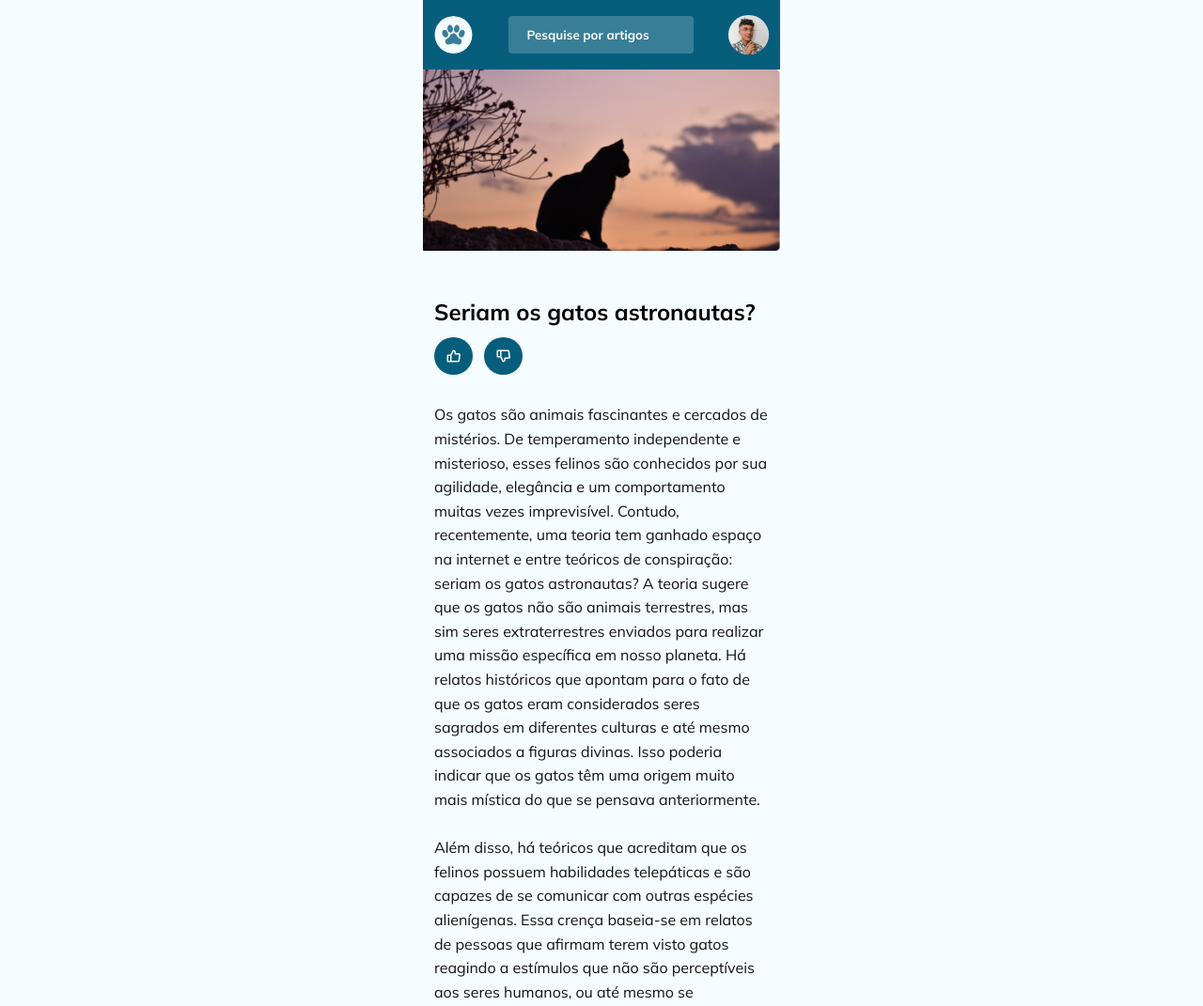
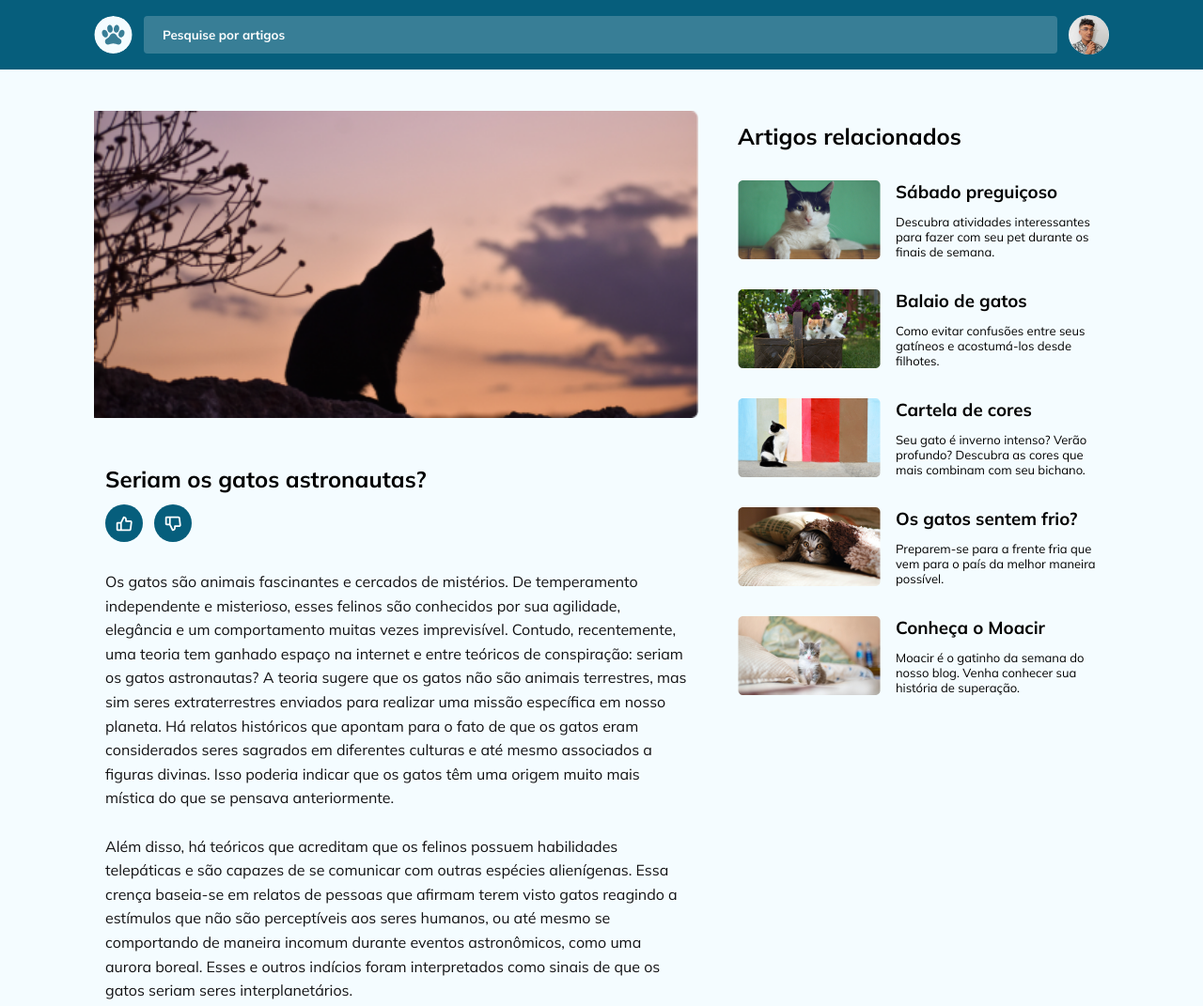
Before and after one commit to Talisson-b/blogGatos, a plain HTML site: page index.html in a window 1280 px wide. Shown: the top 1071 px of the page at 94% size. Drawn offline with Linux system fonts and the light colour scheme.

Commit message:
feat: ensure desktop responsiveness

```diff
--- a/index.html
+++ b/index.html
@@ -20,17 +20,20 @@
       </form>
       <img src="./assets/Jojo.jpg" alt="avatar do usuário" />
     </header>
+   <div class="page">
     <main>
       <img src="./assets/gato.png" alt="Imagem de um gato" />
       <div class="container">
+        <div class="buttons">
         <h1>Seriam os gatos astronautas?</h1>
-      <div class="buttons">
+        <div>
           <button>
             <img src="./assets/like.svg" alt="" />
           </button>
           <button>
             <img src="./assets/deslike.svg" alt="" />
           </button>
+        </div>
       </div>
       <p>
         Os gatos são animais fascinantes e cercados de mistérios. De
@@ -115,6 +118,7 @@
       </ul>
     </aside>
       </div>
+   </div>
     <footer>© 2023 - Rocketseat Explorer</footer>
   </body>
 </html>
--- a/style.css
+++ b/style.css
@@ -65,6 +65,13 @@ main h1 {
 
 .buttons {
   display: flex;
+  flex-direction: column;
+  /* align-items: center; */
+  /* justify-content: space-between; */
+}
+
+.buttons > div {
+  display: flex;
   gap: 1.2rem;
   margin-top: 0.8rem;
 }
@@ -72,7 +79,9 @@ main h1 {
 .buttons button {
   background-color: var(--color-primay);
   border: none;
-  padding: 1.2rem;
+  width: 4rem;
+  height: 4rem;
+  padding: 1rem;
   border-radius: 50%;
   display: flex;
   justify-content: center;
@@ -129,3 +138,51 @@ footer {
   color: #ffff;
   font-weight: 600;
 }
+
+@media (min-width: 768px) {
+  body {
+    max-width: 1440px;
+    display: grid;
+    grid-template-areas:
+      "header header header" "main main aside"
+      "main main aside" "footer footer footer";
+  }
+
+  .page {
+    display: flex;
+    padding-inline: 10rem;
+  }
+
+  header {
+    grid-area: header;
+    padding-inline: 10rem;
+  }
+
+  form {
+    width: 90%;
+  }
+
+  form input {
+    width: 100%;
+  }
+
+  main {
+    grid-area: main;
+    margin-top: 4.4rem;
+  }
+
+  .buttons > div {
+    display: flex;
+    gap: 1.2rem;
+  }
+
+  aside {
+    grid-area: aside;
+    margin-top: 4.4rem;
+    margin-left: 3rem;
+  }
+
+  footer {
+    grid-area: footer;
+  }
+}
```
Lines whose indentation alone changed are shown as unchanged.
